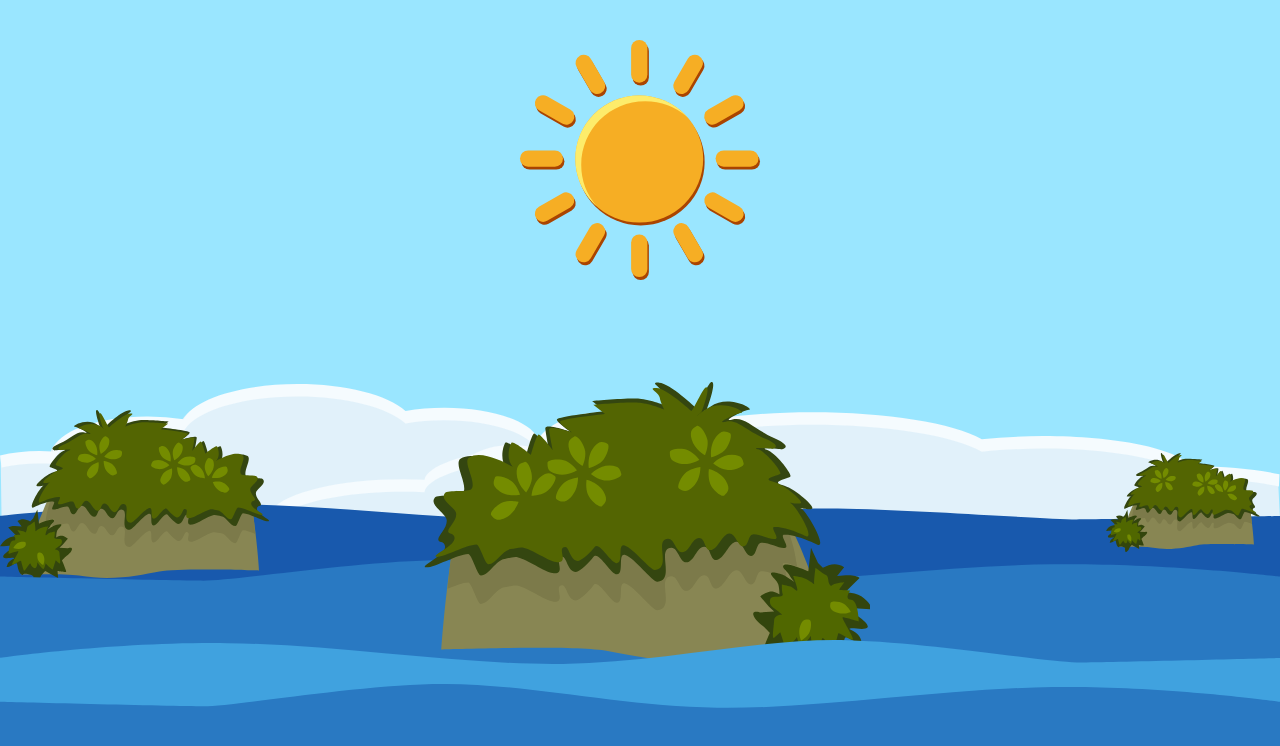
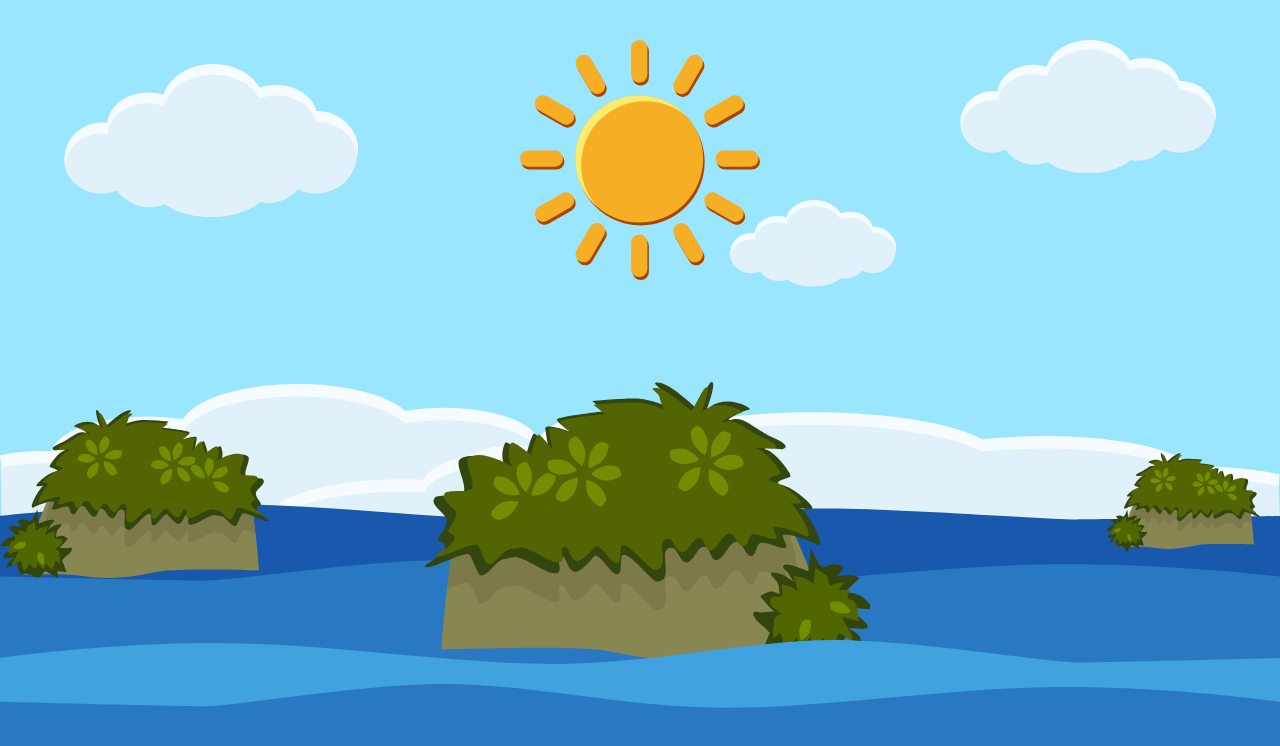
Before and after one commit to chrisdennett/CGPTotaliser, a React (Create React App) app: page / in a window 1280 px wide. Shown: the top 746 px of the page. Built offline with nearby package versions, Linux system fonts and the light colour scheme.

Commit message:
Added the clouds

```diff
--- a/src/totaliser/background/Background.js
+++ b/src/totaliser/background/Background.js
@@ -7,6 +7,7 @@ import Waves2 from "./Waves2";
 import Waves3 from "./Waves3";
 import Island from "./Island";
 import HorizonClouds from "./HorizonClouds";
+import Cloud from "./Cloud";
 
 export default function Background() {
   // const { width: bgWidth, height: bgHeight } = useWindowSize();
@@ -25,6 +26,10 @@ export default function Background() {
         preserveAspectRatio="none"
       />
 
+      <Cloud className={styles.cloud1} />
+      <Cloud className={styles.cloud2} />
+      <Cloud className={styles.cloud3} />
+
       <Waves3 className={styles.waves3} preserveAspectRatio="none" />
 
       <Island className={styles.island3} />
--- a/src/totaliser/background/background.module.css
+++ b/src/totaliser/background/background.module.css
@@ -1,3 +1,4 @@
+/* HOLDER */
 .background {
   background: #9ae6ff;
   position: absolute;
@@ -9,6 +10,7 @@
   overflow: hidden;
 }
 
+/* SUN */
 .sun {
   position: absolute;
   width: 30%;
@@ -17,6 +19,7 @@
   left: 35%;
 }
 
+/* WAVES */
 .waves1 {
   position: absolute;
   height: 20%;
@@ -40,6 +43,7 @@
   bottom: 20%;
 }
 
+/* ISLANDS */
 .island2 {
   width: 21%;
   max-width: 350px;
@@ -64,9 +68,31 @@
   right: 20px;
 }
 
+/* CLOUDS */
 .horizonClouds {
   position: absolute;
   width: 100%;
   height: 17%;
   bottom: 35%;
 }
+
+.cloud1 {
+  position: absolute;
+  width: 23%;
+  top: 8%;
+  left: 5%;
+}
+
+.cloud2 {
+  position: absolute;
+  width: 13%;
+  top: 25%;
+  right: 30%;
+}
+
+.cloud3 {
+  position: absolute;
+  width: 20%;
+  top: 5%;
+  right: 5%;
+}
```
